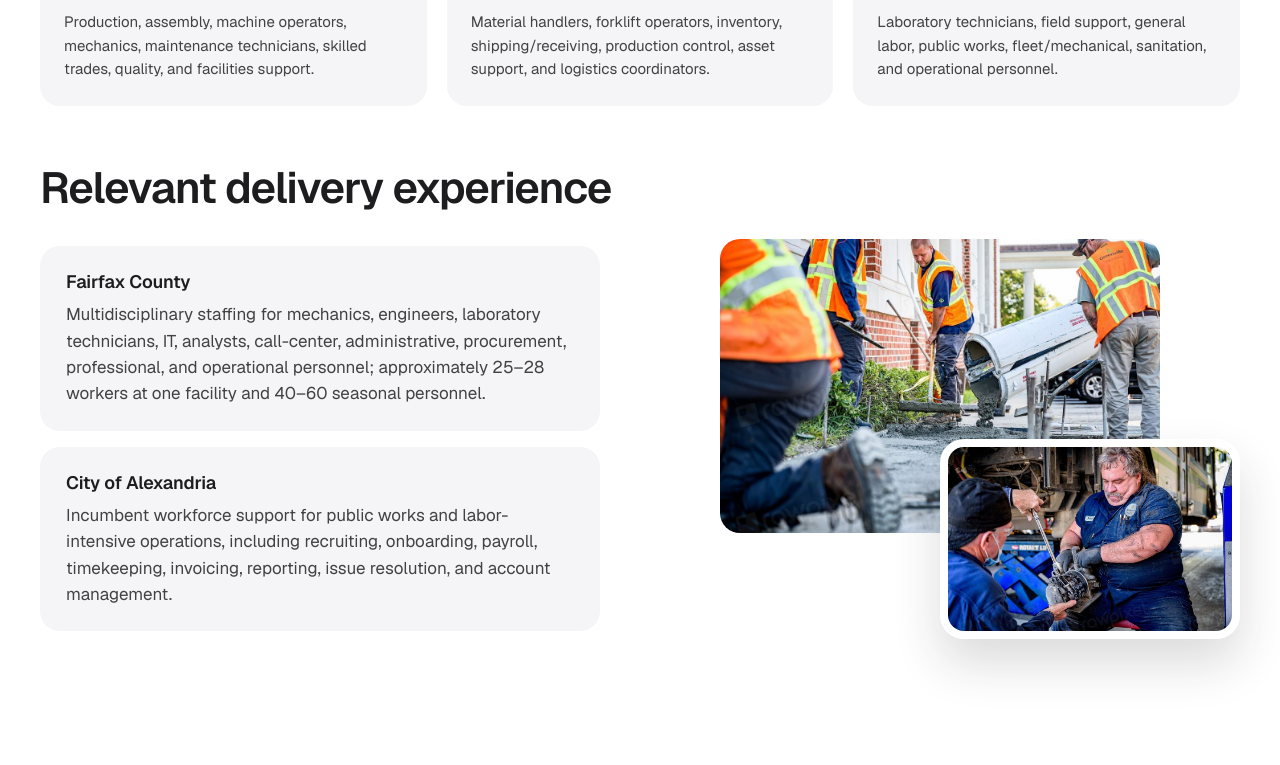
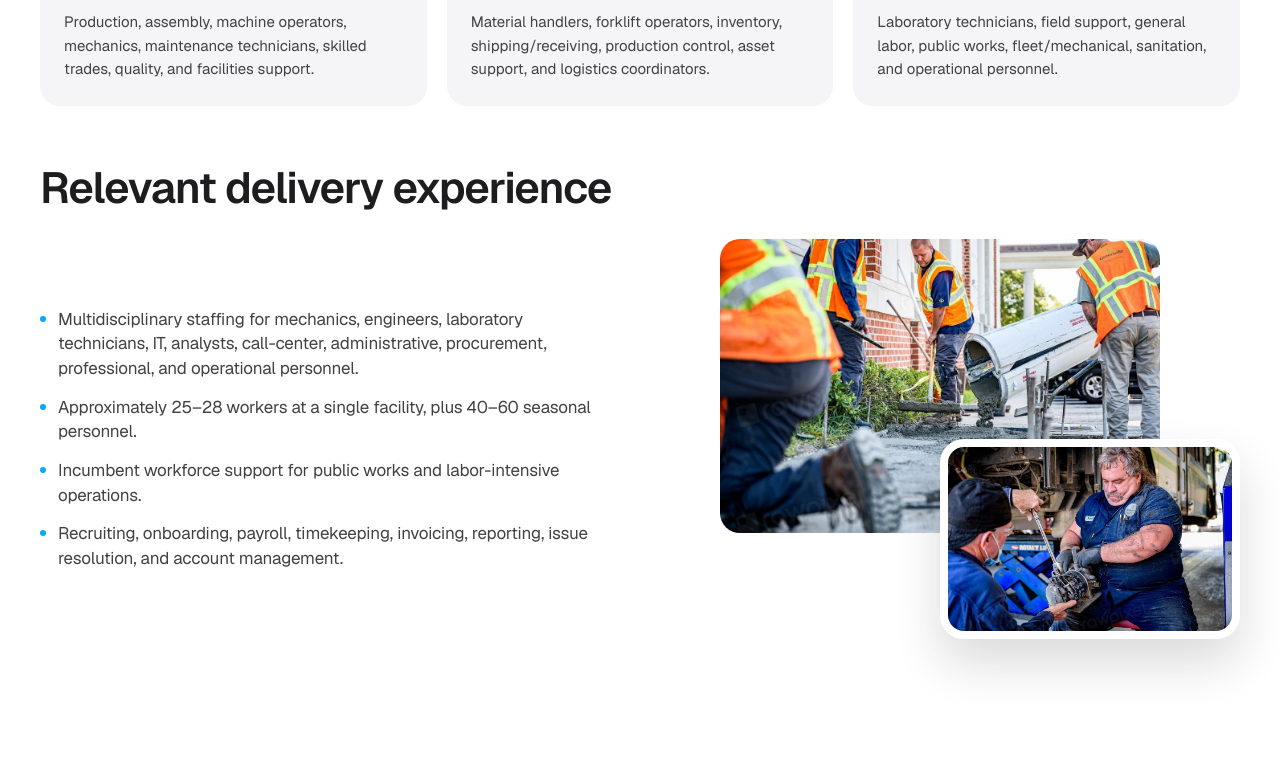
Before and after one commit to kashif838/saweraworks, a Next.js app: page /government in a window 1280 px wide. Shown: the part 2000-2765 px from the top of the page. Built offline with nearby package versions, Linux system fonts and the light colour scheme.

Commit message:
Copy fixes: client wording, sectors served, growth lead-in, 80+ personnel, anonymised delivery experience
Co-Authored-By: Claude Opus 5 (1M context) <noreply@anthropic.com>

```diff
--- a/src/app/government/page.module.css
+++ b/src/app/government/page.module.css
@@ -33,7 +33,6 @@
 /* ---------- delivery experience ---------- */
 .expGrid { display: grid; grid-template-columns: minmax(0, 1fr) 520px; gap: clamp(28px, 6vw, 72px); align-items: center; }
 .expList { display: flex; flex-direction: column; gap: 16px; max-width: 560px; }
-.exp { display: flex; flex-direction: column; gap: 8px; padding: 24px 26px; border-radius: var(--radius); background: var(--surface); }
 
 /* ---------- delivery model band ---------- */
 .band {
--- a/src/app/government/page.tsx
+++ b/src/app/government/page.tsx
@@ -63,12 +63,7 @@ export default function GovernmentPage() {
             <Reveal><h2 className="h2">{c.experienceHeading}</h2></Reveal>
             <div className={styles.expGrid}>
               <Reveal className={styles.expList}>
-                {c.experience.map(({ client, text }) => (
-                  <div key={client} className={styles.exp}>
-                    <h3 className="h4">{client}</h3>
-                    <p className="p">{text}</p>
-                  </div>
-                ))}
+                <Bullets items={c.experience} cols={1} />
               </Reveal>
               <PhotoPair
                 big="/images/public-works.jpg" altBig="Public works crew on site"
--- a/src/content/site.ts
+++ b/src/content/site.ts
@@ -78,7 +78,7 @@ export const process = {
     { n: "07", title: "Pre-employment vetting", text: "Complete required background, drug, driving-record, credential, education, employment, and other position-specific checks." , img: "/images/step-vetting.jpg", alt: "Pre-employment paperwork" },
     { n: "08", title: "Onboarding and deployment", text: "Complete employment documentation, payroll setup, assignment orientation, and reporting instructions." , img: "/images/agreement.jpg", alt: "Onboarding agreement" },
     { n: "09", title: "Ongoing management", text: "Confirm first-day start, maintain communication with the employee and hiring manager, and address performance or attendance issues promptly." , img: "/images/team.jpg", alt: "Savera Works team at work" },
-    { n: "10", title: "Replacement and continuity", text: "Rapidly source acceptable replacement personnel when an assignment ends unexpectedly or the City requests a change." , img: "/images/step-continuity.jpg", alt: "Colleagues handing over an assignment" },
+    { n: "10", title: "Replacement and continuity", text: "Rapidly source acceptable replacement personnel when an assignment ends unexpectedly or the client requests a change." , img: "/images/step-continuity.jpg", alt: "Colleagues handing over an assignment" },
   ],
   screeningHeading: "Screening, Credentialing, and Compliance",
   screeningText: "Savera Works maintains a position-specific screening process: criminal-history screening, Social Security trace/identity verification, sex-offender registry screening, employment and education verification, at least three professional reference checks for every candidate, and additional checks — driving records, credit history, drug testing, fingerprinting, polygraph examination, psychological evaluation, licenses, registrations, and certifications — when required by the position or client.",
@@ -115,12 +115,12 @@ export const aboutPage = {
     ["Established", "June 2011"],
     ["Headquarters", "McLean, VA"],
     ["Ownership", "Female minority-owned"],
-    ["Focus", "Government and education sectors"],
+    ["Focus", "Government, Commercial, Non for Profit and Education"],
   ],
 
   // Second section. p3a/p3b are the single source paragraph split for layout; no new claims.
   growthHeading: "Growth, and the team behind it",
-  p3a: "Over the past five years, Savera Works has experienced a remarkable growth of 2220%, demonstrating our financial stability and strong market presence. This growth is a testament to our ability to effectively scale operations and adapt to a dynamic market.",
+  p3a: "Savera Works has experienced a remarkable growth of 2220%, demonstrating our financial stability and strong market presence. This growth is a testament to our ability to effectively scale operations and adapt to a dynamic market.",
   p3b: "Our team, composed of seasoned professionals from Fortune 500 staffing companies, brings a rich blend of industry best practices and extensive knowledge, enhancing our service delivery.",
   p3Flag: "Split for layout", // one source paragraph, shown as two
   stats: [
@@ -130,7 +130,7 @@ export const aboutPage = {
   ],
 
   valueHeading: "Our value",
-  valueText: "Meanwhile, contractors appreciate our reliable and consistent payment schedule, as we ensure they are paid weekly, fostering a sense of security and respect. This regular payment schedule helps contractors feel more integrated and valued within the organizations they serve, not as temporary fill-ins but as essential contributors to the team.",
+  valueText: "Contractors appreciate our reliable and consistent payment schedule, as we ensure they are paid weekly, fostering a sense of security and respect. This regular payment schedule helps contractors feel more integrated and valued within the organizations they serve, not as temporary fill-ins but as essential contributors to the team.",
   values: [
     ["Strong Relationship Building", "We stay close to both sides of a placement, so clients and contractors deal with people who already know the role."],
     ["Trusted Human Capital Partner", "Twelve years of government and education staffing, handled by professionals from Fortune 500 staffing companies."],
@@ -183,7 +183,7 @@ export const governmentPage = {
   intro: "Savera Works fills critical workforce gaps quickly while handling recruiting, screening, onboarding, payroll, and employee administration for you. From one specialist to multiple shifts or project teams of up to 80 personnel, Savera provides one accountable team from recruitment through assignment completion.",
   stats: [
     ["24–48 hours", "Response on standard staffing requirements"],
-    ["80 personnel", "Scale of a single deployment"],
+    ["80+ personnel", "Scale of a single deployment"],
     ["50 states", "Nationwide service area"],
   ],
 
@@ -204,13 +204,13 @@ export const governmentPage = {
   ] as const,
 
   experienceHeading: "Relevant delivery experience",
+  // Client names withheld at the client's request; the work itself is from the PDF.
   experience: [
-    { client: "Fairfax County",
-      text: "Multidisciplinary staffing for mechanics, engineers, laboratory technicians, IT, analysts, call-center, administrative, procurement, professional, and operational personnel; approximately 25–28 workers at one facility and 40–60 seasonal personnel." },
-    { client: "City of Alexandria",
-      text: "Incumbent workforce support for public works and labor-intensive operations, including recruiting, onboarding, payroll, timekeeping, invoicing, reporting, issue resolution, and account management." },
-  ] as const,
-
+    "Multidisciplinary staffing for mechanics, engineers, laboratory technicians, IT, analysts, call-center, administrative, procurement, professional, and operational personnel.",
+    "Approximately 25–28 workers at a single facility, plus 40–60 seasonal personnel.",
+    "Incumbent workforce support for public works and labor-intensive operations.",
+    "Recruiting, onboarding, payroll, timekeeping, invoicing, reporting, issue resolution, and account management.",
+  ],
   useHeading: "How organizations can use Savera",
   use: [
     "Temporary, contract, direct-hire, workforce augmentation, and payroll-only solutions.",
```
